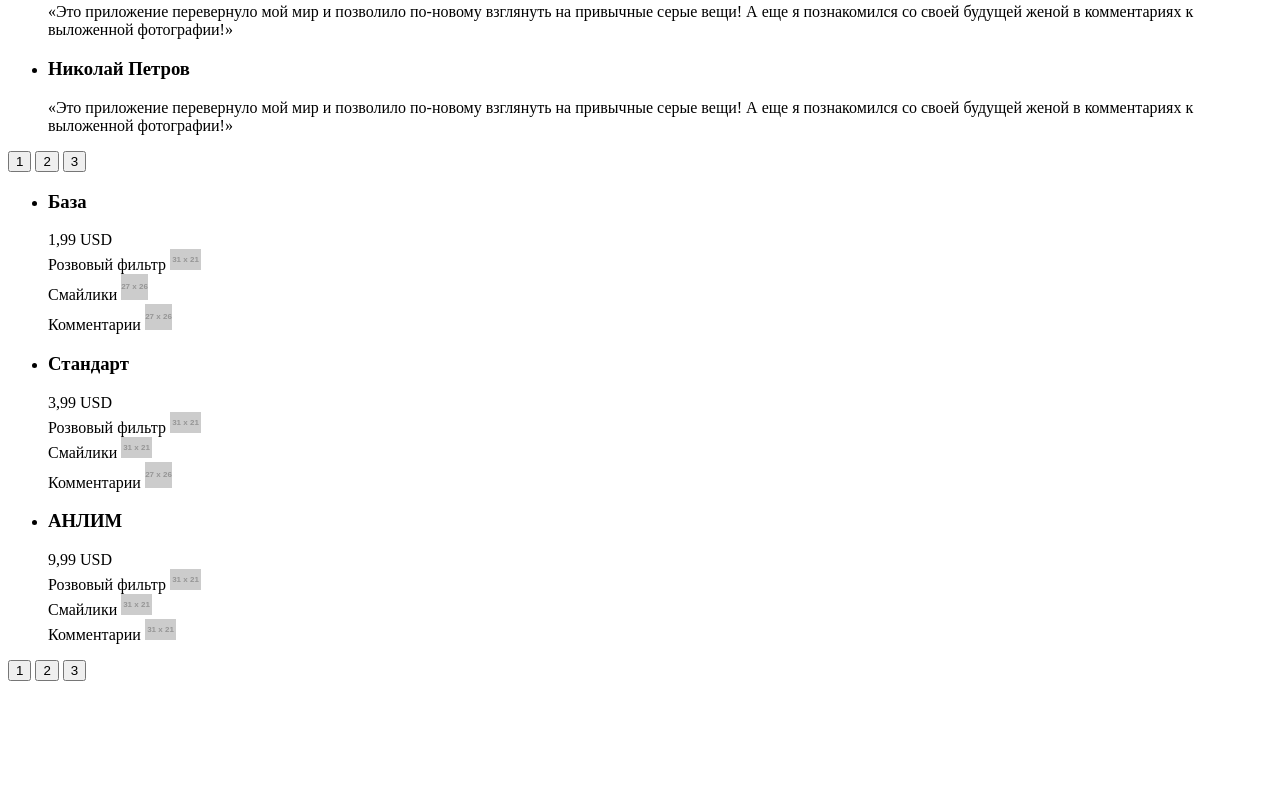
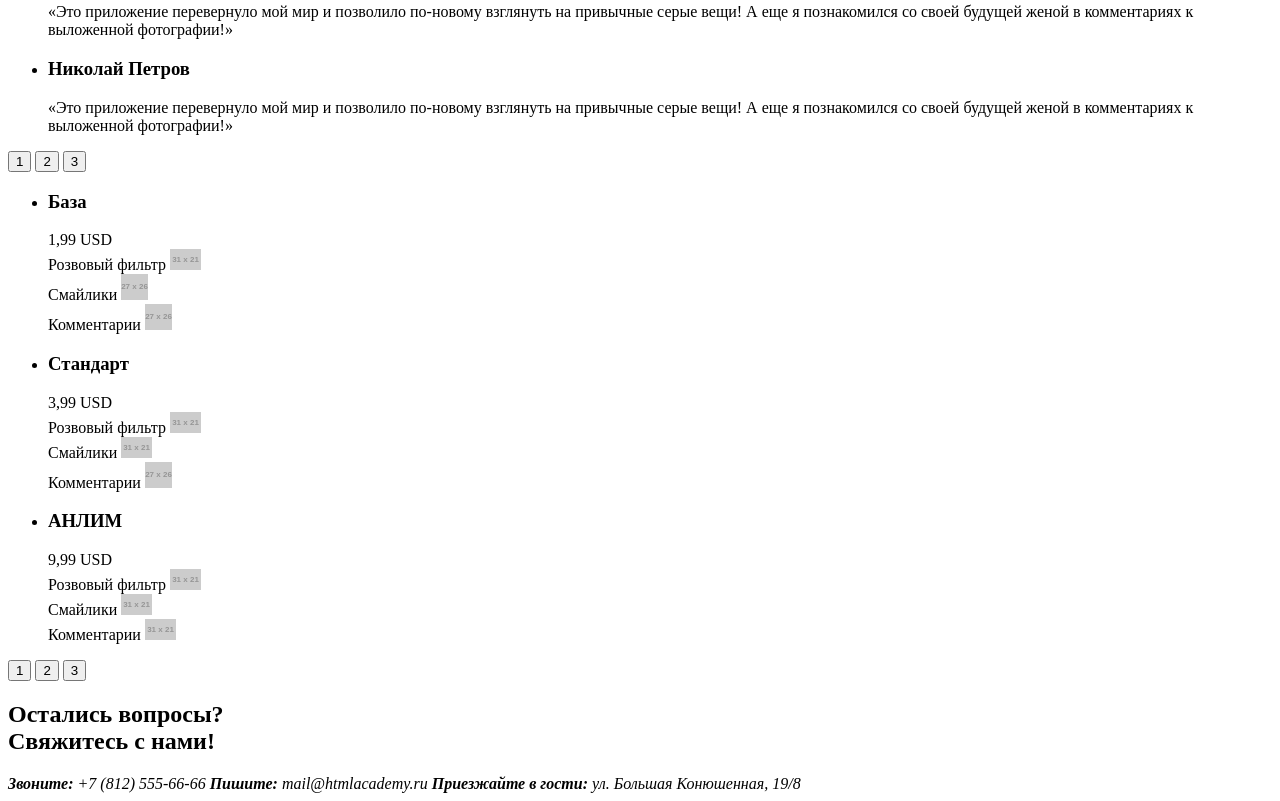
Before and after one commit to Khebnev/Pink, a plain HTML site: page index.html in a window 1280 px wide. Shown: the part 1591-2392 px from the top of the page. Before the commit the page ends 2288 px from the top, so only its background shows below. Drawn offline with Linux system fonts and the light colour scheme; placeholder pictures from the web are drawn by us.

Commit message:
Добавил разметку футера для главной (всё для мобильной версии)

```diff
--- a/index.html
+++ b/index.html
@@ -204,5 +204,25 @@
         </section>
     </main>
 
+    <footer>
+        <section class="contacts">
+            <!-- Фоном карта -->
+            <h2 class="contacts__title">
+                Остались вопросы? <br>
+                Свяжитесь с нами!
+            </h2>
+            <address class="address">
+                <b class="call">Звоните:</b>
+                <span class="phone">+7 (812) 555-66-66</span>
+                <b class="mail">Пишите:</b>
+                <span class="email">mail@htmlacademy.ru</span>
+                <b class="visit-us">Приезжайте в гости:</b>
+                <span class="location">
+                    ул. Большая Конюшенная, 19/8
+                </span>
+            </address>
+        </section>
+    </footer>
+
 </body>
 </html>
```
